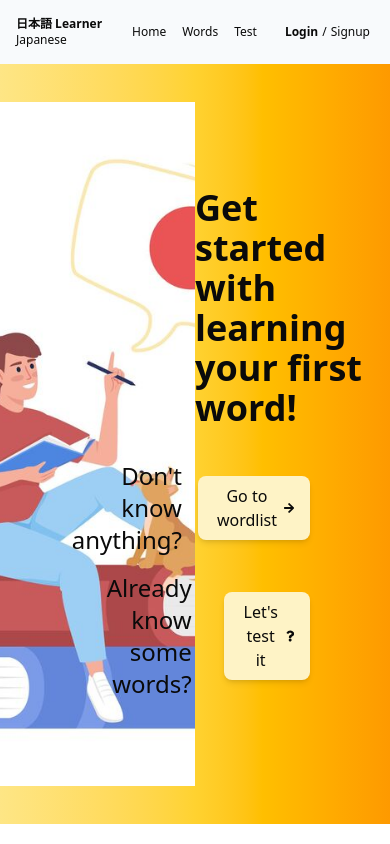
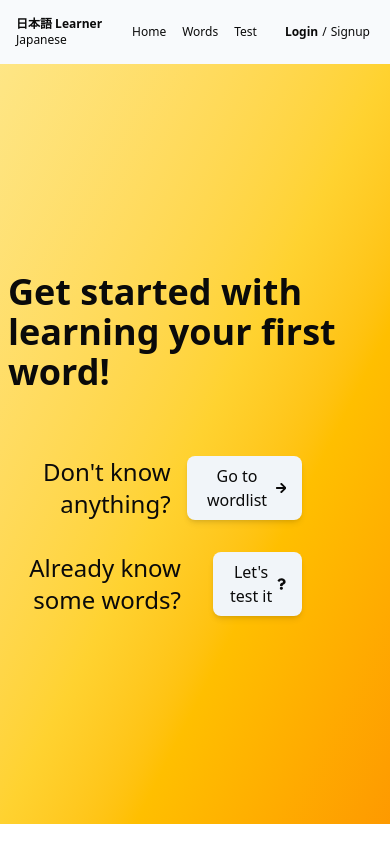
Before and after one commit to Abhijxxt/JapaneseLearner, a Next.js app: page /home in a window 390 px wide. Built offline with nearby package versions, Linux system fonts and the light colour scheme.

Commit message:
Minor responsivity changes in saved page and changes in home page

```diff
--- a/app/home/page.tsx
+++ b/app/home/page.tsx
@@ -17,20 +17,21 @@ export default function Homepage() {
     }
 
     return(
-        <div className="bg-gradient-to-r from-amber-200 via-amber-300 to-amber-500 min-h-[90vh] flex flex-row items-center justify-center">
-            <div className="w-[50%] h-[90vh] flex justify-center items-center">
+        <div className="bg-gradient-to-br from-amber-200 via-amber-300 to-amber-500 min-h-[90vh] w-full flex flex-row items-center justify-center">
+            <div className="w-[50%] h-[90vh] flex justify-center items-center
+            max-md:hidden max-md:w-[100%]">
             <img src="/home_bg.jpg" alt="Person thinking for japanese vocabulary" className="flex justify-center h-[90%] object-cover" />
             </div>
-            <div className="w-[50%] h-fullbg-opacity-80">
+            <div className="w-[50%] h-full bg-opacity-80 max-md:w-full p-2">
                 <h1 className="text-4xl font-bold">Get started with learning your first word!</h1>
-                <div className="mr-20 flex flex-col justify-end text-right items-end h-full mt-8">
-                    <div className="flex flex-row justify-end items-center space-x-4">
+                <div className="mr-20 flex flex-col justify-end max-md:justify-center text-right items-end h-full mt-8">
+                    <div className="flex flex-row justify-end items-center space-x-4 max-sm:mt-8">
                         <p className="text-2xl">Don&apos;t know anything?</p>
-                        <button onClick={wordlistLink} className="bg-amber-100 px-4 py-2 rounded-md flex flex-row items-center gap-1 transition-all ease-in-out shadow-md hover:shadow-none">Go to wordlist <FaArrowRight/></button>
+                        <button onClick={wordlistLink} className="bg-slate-100 px-4 py-2 rounded-md flex flex-row items-center gap-1 transition-all ease-in-out shadow-md hover:shadow-none">Go to wordlist <FaArrowRight/></button>
                     </div>
-                    <div className="flex flex-row justify-end items-center space-x-4 mt-4">
+                    <div className="flex flex-row justify-end items-center space-x-4 mt-4 max-sm:mt-8">
                         <p className="text-2xl">Already know some words?</p>
-                        <button onClick={testLink} className="bg-amber-100 ml-4 px-4 py-2 rounded-md flex flex-row items-center gap-1 transition-all ease-in-out shadow-md md hover:shadow-none">Let&apos;s test it <FaQuestion /></button>
+                        <button onClick={testLink} className="bg-slate-100 ml-4 px-4 py-2 rounded-md flex flex-row items-center gap-1 transition-all ease-in-out shadow-md md hover:shadow-none">Let&apos;s test it <FaQuestion /></button>
                     </div>
                 </div>
             </div>
--- a/app/wordlist/saved/page.tsx
+++ b/app/wordlist/saved/page.tsx
@@ -69,7 +69,7 @@ export default function SavedPage() {
                 </div>
                 </div>
             </div>
-                <div className="fixed bg-slate-100 p-2 rounded-md text-2xl top-24 right-10 z-20 flex flex-col items-center space-y-2">
+                <div className="fixed bg-slate-100 p-2 rounded-md text-2xl bottom-10 right-10 z-20 flex flex-col items-center space-y-2">
                     <div className="border-b-2 border-amber-900"><button className="hover:cursor-pointer" onClick={goToWordlist}><HiViewList /></button></div>
                     <div className=""><button className="hover:cursor-pointer" onClick={savedWords}><CiSaveDown2 /></button></div>
 
```
